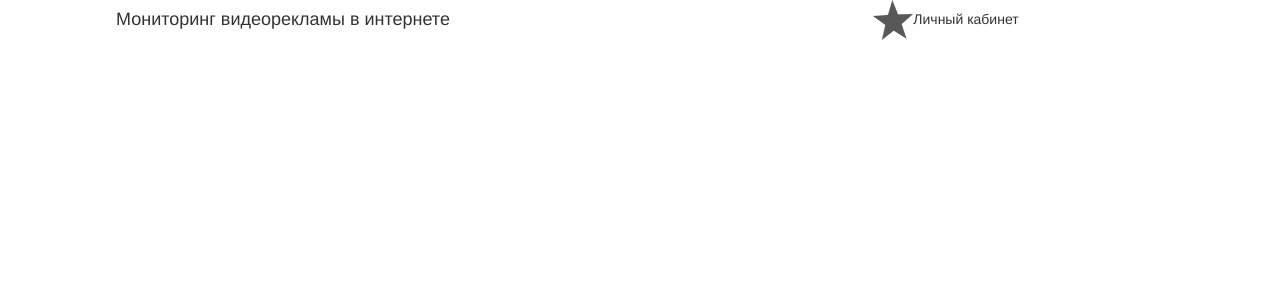
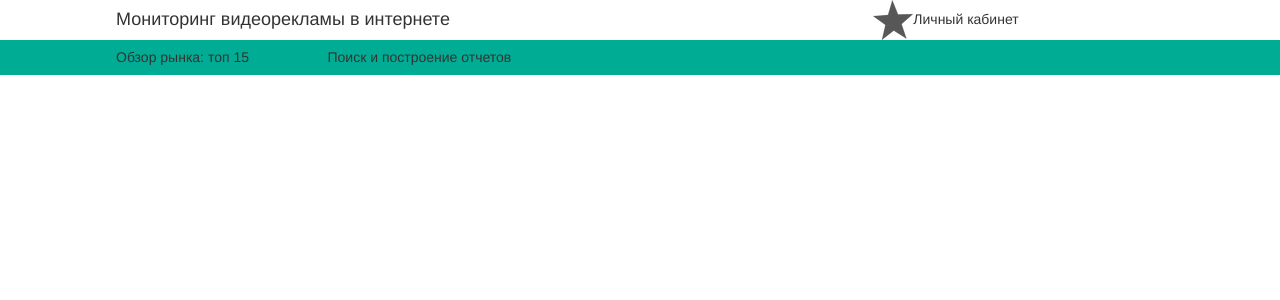
Before and after one commit to masliev/ReportFilter, an Angular app in the folder client/: page / in a window 1280 px wide. Shown: the top 300 px of the page. Built offline with nearby package versions, Linux system fonts and the light colour scheme; sample sign-in values are in the browser's storage.

Commit message:
add bg color

```diff
--- a/client/src/app/components/home/home.component.css
+++ b/client/src/app/components/home/home.component.css
@@ -10,3 +10,6 @@
 .header .home-title {
   padding-left: 10%;
 }
+.backgroung-green {
+  background-color: #00ac94;
+}
--- a/client/src/app/components/home/home.component.html
+++ b/client/src/app/components/home/home.component.html
@@ -8,4 +8,14 @@
         <div style='display:inline;'>Личный кабинет</div>
       </div>
     </div>
+    <div class="row backgroung-green">
+      <div class="col-md-3 home-title">
+        <h5>Обзор рынка: топ 15</h5>
+      </div>
+      <div class="col-md-3 home-auth">
+        <h5>Поиск и построение отчетов</h5>
+      </div>
+      <div class="col-md-6 home-auth">
+      </div>
+    </div>
 </div>
```
